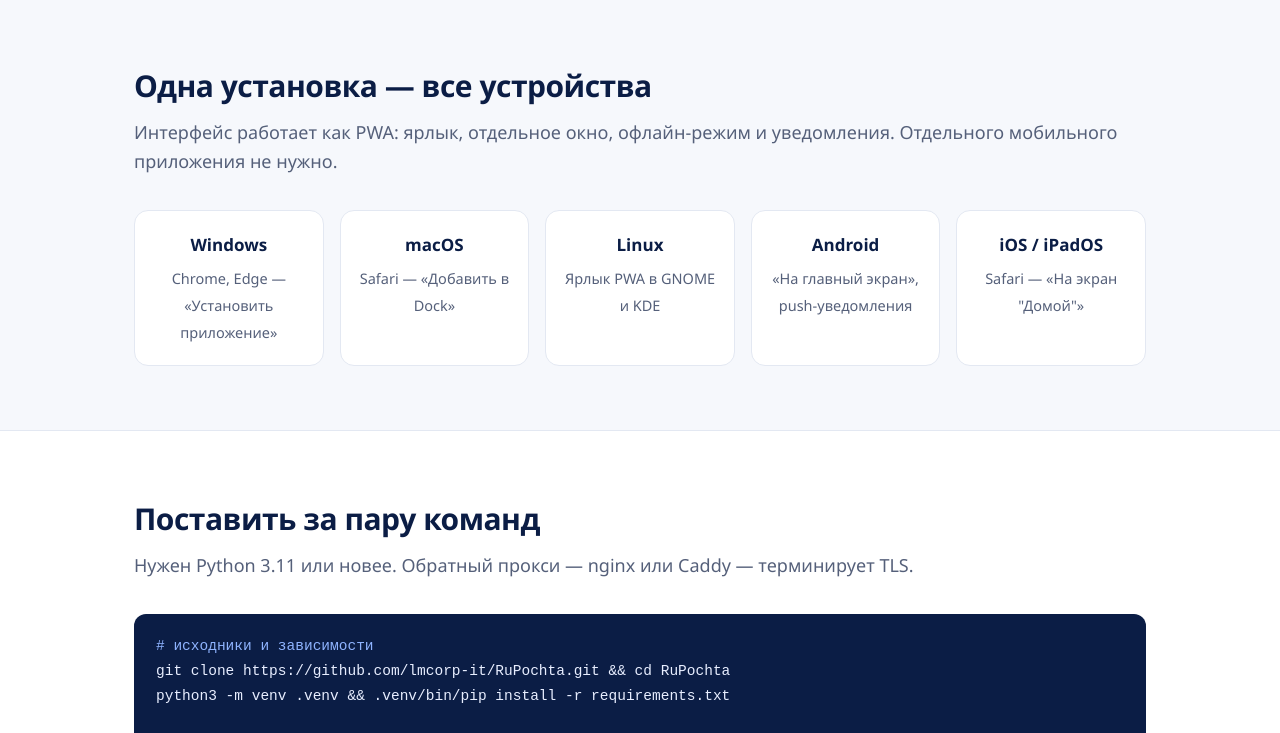
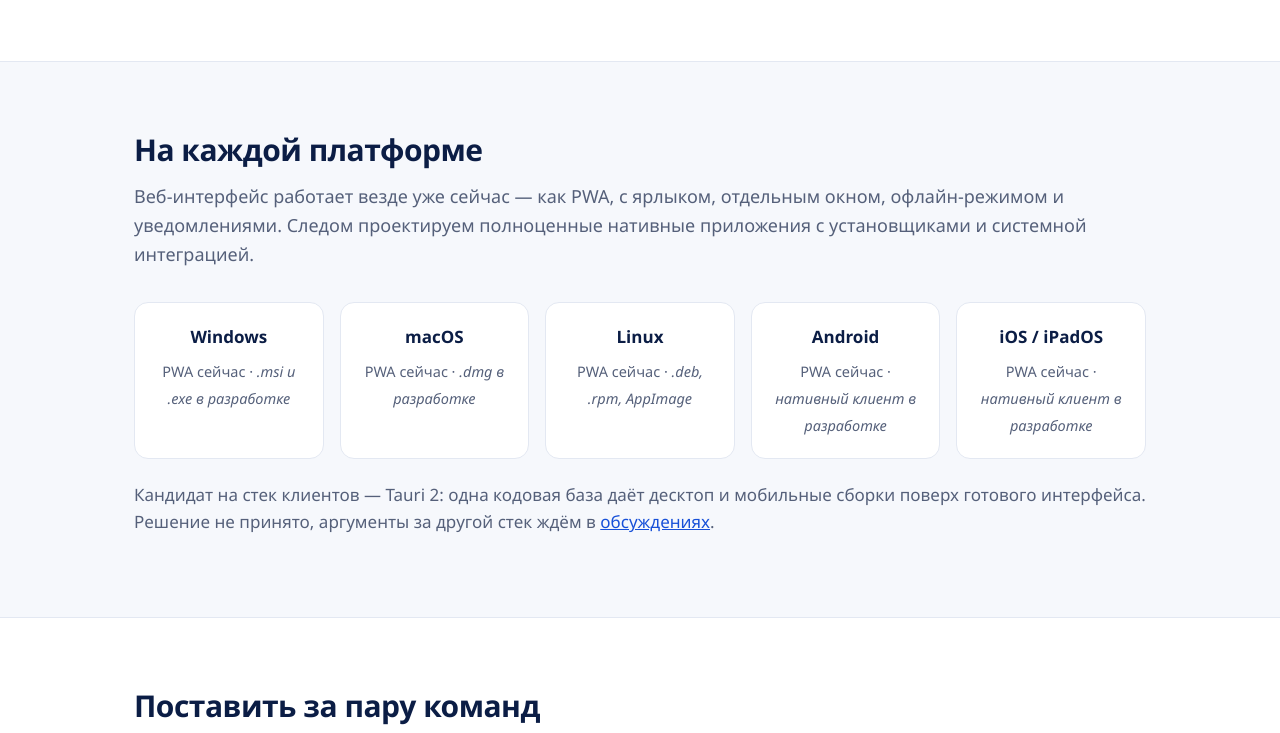
Before and after one commit to lmcorp-it/RuPochta, a plain HTML site: page docs/index.html in a window 1280 px wide. Shown: the part 1310-2043 px from the top of the page. Drawn offline with Linux system fonts and the light colour scheme.

Commit message:
feat(site): Cloudflare Worker deploy and native client roadmap
- wrangler.jsonc: assets-only Worker serving docs/, custom domains, no
  workers.dev, observability on
- deploy workflow on push to main only, minimal permissions
- README and landing: PWA today, native Windows/macOS/Linux/Android/iOS
  clients as the next milestone

```diff
--- a/docs/index.html
+++ b/docs/index.html
@@ -125,7 +125,8 @@
       <h1>Почта команды —<br>на <b>вашем</b> сервере, <i>без</i> чужих условий</h1>
       <p>Открытый почтовый клиент и админ-панель поверх обычных IMAP и SMTP.
          Писем у себя не хранит, внешних сервисов не требует, ставится за вечер.
-         Лицензия MIT.</p>
+         Веб-интерфейс работает уже сейчас, нативные приложения для Windows,
+         macOS, Linux, Android и iOS — в разработке. Лицензия MIT.</p>
       <div class="cta">
         <a class="btn btn-primary" href="https://github.com/lmcorp-it/RuPochta">Смотреть на GitHub</a>
         <a class="btn btn-ghost" href="#install">Как поставить</a>
@@ -176,15 +177,16 @@
 
 <section class="alt" id="platforms">
   <div class="wrap">
-    <h2>Одна установка — все устройства</h2>
-    <p class="lead">Интерфейс работает как PWA: ярлык, отдельное окно, офлайн-режим и уведомления. Отдельного мобильного приложения не нужно.</p>
+    <h2>На каждой платформе</h2>
+    <p class="lead">Веб-интерфейс работает везде уже сейчас — как PWA, с ярлыком, отдельным окном, офлайн-режимом и уведомлениями. Следом проектируем полноценные нативные приложения с установщиками и системной интеграцией.</p>
     <div class="platforms">
-      <div class="platform"><strong>Windows</strong><span>Chrome, Edge — «Установить приложение»</span></div>
-      <div class="platform"><strong>macOS</strong><span>Safari — «Добавить в Dock»</span></div>
-      <div class="platform"><strong>Linux</strong><span>Ярлык PWA в GNOME и KDE</span></div>
-      <div class="platform"><strong>Android</strong><span>«На главный экран», push-уведомления</span></div>
-      <div class="platform"><strong>iOS / iPadOS</strong><span>Safari — «На экран "Домой"»</span></div>
+      <div class="platform"><strong>Windows</strong><span>PWA сейчас · <em>.msi и .exe в разработке</em></span></div>
+      <div class="platform"><strong>macOS</strong><span>PWA сейчас · <em>.dmg в разработке</em></span></div>
+      <div class="platform"><strong>Linux</strong><span>PWA сейчас · <em>.deb, .rpm, AppImage</em></span></div>
+      <div class="platform"><strong>Android</strong><span>PWA сейчас · <em>нативный клиент в разработке</em></span></div>
+      <div class="platform"><strong>iOS / iPadOS</strong><span>PWA сейчас · <em>нативный клиент в разработке</em></span></div>
     </div>
+    <p style="color:var(--muted);margin-top:22px">Кандидат на стек клиентов — Tauri 2: одна кодовая база даёт десктоп и мобильные сборки поверх готового интерфейса. Решение не принято, аргументы за другой стек ждём в <a href="https://github.com/lmcorp-it/RuPochta/discussions">обсуждениях</a>.</p>
   </div>
 </section>
 
@@ -221,6 +223,10 @@ export MAIL_ADMIN_KEY=... WEBMAIL_SECRET_KEY=...
         <strong>Яндекс, Mail.ru, VK</strong>
         <span>Подключение внешних ящиков и отправка через их SMTP.</span>
       </a>
+      <a href="https://github.com/lmcorp-it/RuPochta/labels/native%20client">
+        <strong>Нативные клиенты</strong>
+        <span>Windows, macOS, Linux, Android, iOS: установщики, автообновление, системная интеграция. Rust, Kotlin, Swift.</span>
+      </a>
       <a href="https://github.com/lmcorp-it/RuPochta/issues/6">
         <strong>Проверить на своей системе</strong>
         <span>Установить PWA на Windows, macOS, Linux, Android или iOS и рассказать, что сломалось. Кода не требуется.</span>
```
Also changed, not shown: .github/workflows/deploy-site.yml (added), README.md, 1 other file.
